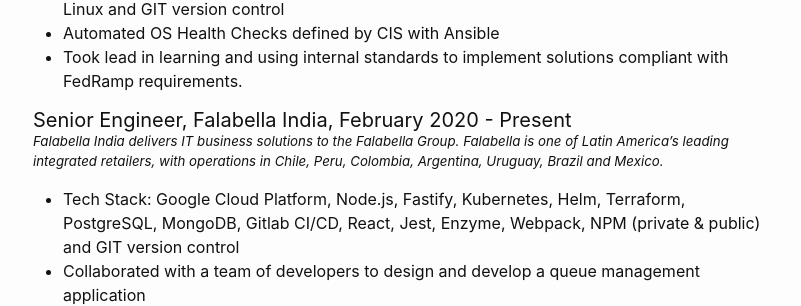
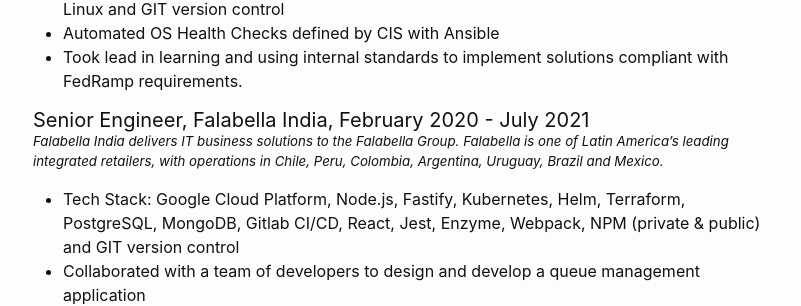
Before and after one commit to somnathpathak/web, a Jekyll site: the page built from cv/index.md, in a window 1280 px wide and 900 px high, scrolled down 433 px. Shown: the part 152-458 px from the top of the window, without its empty margins (237-1038 px from the left). Built offline with Jekyll 4.4.1, drawn with Linux system fonts in a browser that asks for light colours.

Commit message:
Update work exp

```diff
--- a/cv/index.md
+++ b/cv/index.md
@@ -29,7 +29,7 @@ E: somnath.jan1@gmail.com
 + Took lead in learning and using internal standards to implement solutions compliant with FedRamp requirements.
 
 {: .header-with-subheader}
-#### Senior Engineer, Falabella India, February 2020 - Present
+#### Senior Engineer, Falabella India, February 2020 - July 2021
 ##### *Falabella India delivers IT business solutions to the Falabella Group. Falabella is one of Latin America's leading integrated retailers, with operations in Chile, Peru, Colombia, Argentina, Uruguay, Brazil and Mexico.*
 + Tech Stack: Google Cloud Platform, Node.js, Fastify, Kubernetes, Helm, Terraform, PostgreSQL, MongoDB, Gitlab CI/CD, React, Jest, Enzyme, Webpack, NPM (private & public) and GIT version control
 + Collaborated with a team of developers to design and develop a queue management application
```
